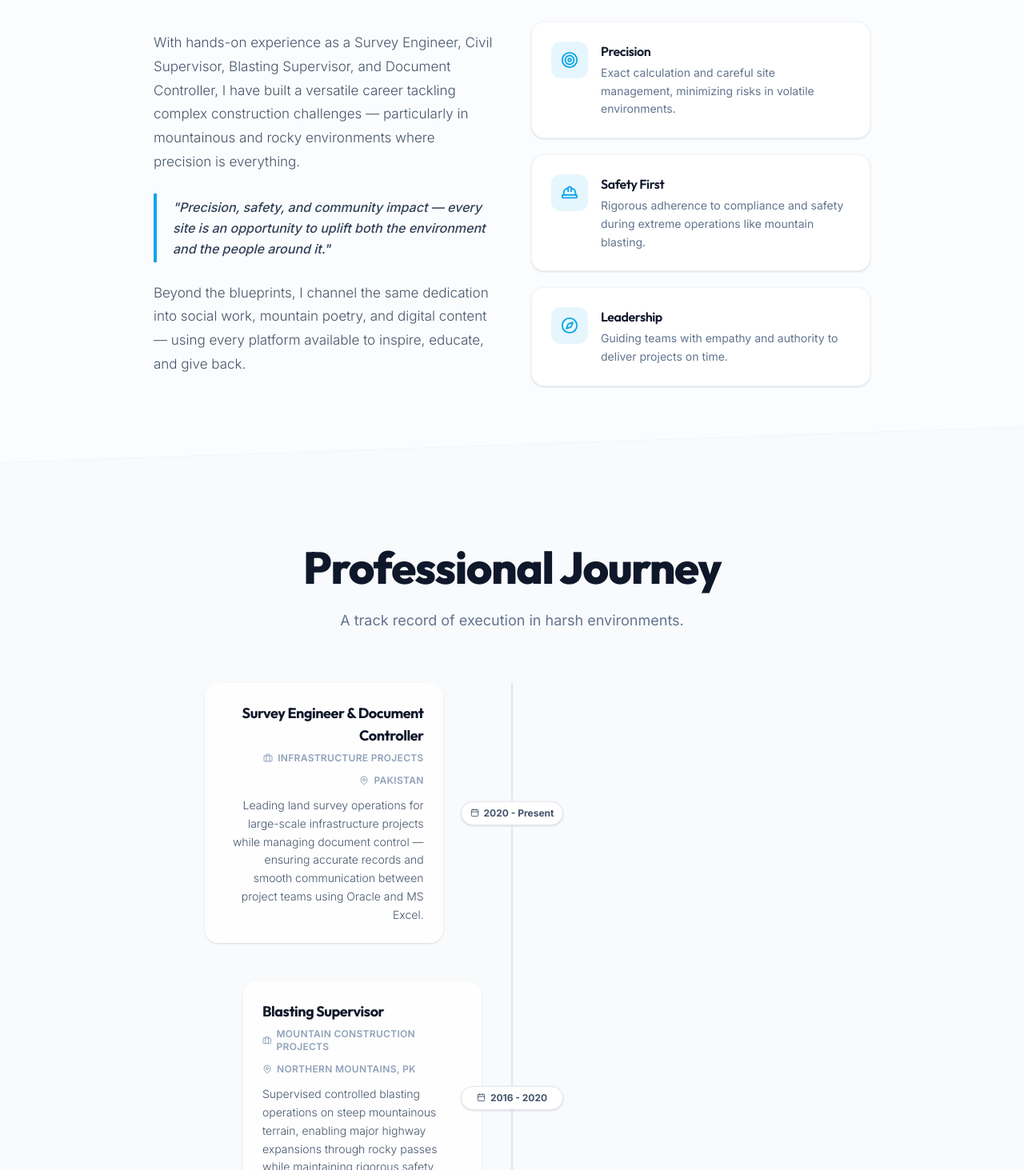
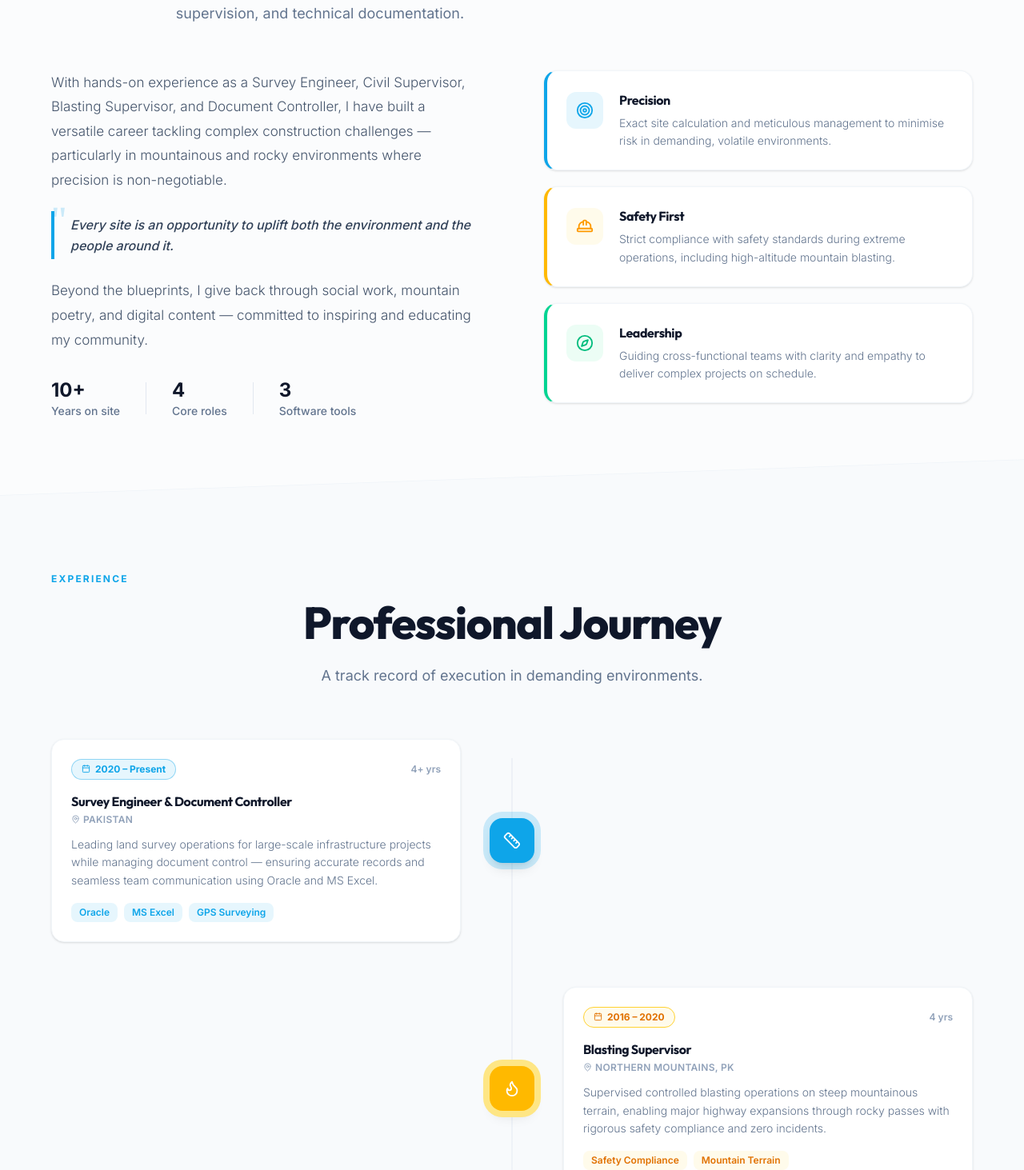
Before and after one commit to alisherabbasii/niaz_hussain_abbasi_portfolio, a React (Vite) app: page / in a window 1280 px wide. Shown: the part 1107-2570 px from the top of the page at 80% size. Built offline with nearby package versions, Linux system fonts and the light colour scheme.

Commit message:
feat: improved professional journey

```diff
--- a/src/sections/About.jsx
+++ b/src/sections/About.jsx
@@ -1,6 +1,6 @@
 import React from 'react';
 import { motion } from 'framer-motion';
-import { Target, Compass, HardHat } from 'lucide-react';
+import { Target, HardHat, Compass } from 'lucide-react';
 
 const fadeUp = {
   hidden: { opacity: 0, y: 24 },
@@ -9,8 +9,35 @@ const fadeUp = {
 
 const stagger = {
   hidden: {},
-  visible: { transition: { staggerChildren: 0.12, delayChildren: 0.05 } }
+  visible: { transition: { staggerChildren: 0.13, delayChildren: 0.05 } }
 };
+
+const highlights = [
+  {
+    icon: Target,
+    title: 'Precision',
+    description: 'Exact site calculation and meticulous management to minimise risk in demanding, volatile environments.',
+    iconColor: 'text-accent',
+    iconBg: 'bg-accent/10',
+    border: 'border-l-accent',
+  },
+  {
+    icon: HardHat,
+    title: 'Safety First',
+    description: 'Strict compliance with safety standards during extreme operations, including high-altitude mountain blasting.',
+    iconColor: 'text-amber-500',
+    iconBg: 'bg-amber-50',
+    border: 'border-l-amber-400',
+  },
+  {
+    icon: Compass,
+    title: 'Leadership',
+    description: 'Guiding cross-functional teams with clarity and empathy to deliver complex projects on schedule.',
+    iconColor: 'text-emerald-500',
+    iconBg: 'bg-emerald-50',
+    border: 'border-l-emerald-400',
+  },
+];
 
 const About = () => {
   return (
@@ -18,81 +45,86 @@ const About = () => {
       <div className="absolute inset-0 bg-white/50 -skew-y-2 z-0 transform origin-top-left border-y border-slate-100"></div>
 
       <motion.div
-        className="relative z-10 max-w-4xl mx-auto"
+        className="relative z-10"
         variants={stagger}
         initial="hidden"
         whileInView="visible"
-        viewport={{ once: true, margin: "-80px" }}
+        viewport={{ once: true, margin: '-80px' }}
       >
-        <motion.h2 variants={fadeUp} className="section-title">
+        {/* Section header */}
+        <div className="max-w-2xl mb-14">
+          <motion.p variants={fadeUp} className="text-xs font-bold uppercase tracking-[0.18em] text-accent mb-3">
+            About
+          </motion.p>
+          <motion.h2 variants={fadeUp} className="section-title !mb-4">
             The Story Behind the Hard Hat
           </motion.h2>
-        <motion.p variants={fadeUp} className="section-subtitle">
-          A multi-skilled professional with extensive experience in civil engineering, construction
-          supervision, and technical documentation.
+          <motion.p variants={fadeUp} className="section-subtitle !mb-0">
+            A multi-skilled professional in civil engineering, construction supervision, and technical documentation.
           </motion.p>
+        </div>
 
-        <motion.div variants={fadeUp} className="grid md:grid-cols-2 gap-12 items-center">
-          <div className="space-y-6 text-[1.0625rem] text-slate-600 leading-[1.75] font-light">
-            <p>
+        {/* 2-column body */}
+        <div className="grid lg:grid-cols-2 gap-14 lg:gap-20 items-start">
+
+          {/* Left — short story */}
+          <motion.div variants={fadeUp} className="space-y-6">
+            <p className="text-[1.0625rem] text-slate-600 leading-[1.8] font-light">
               With hands-on experience as a Survey Engineer, Civil Supervisor, Blasting Supervisor,
               and Document Controller, I have built a versatile career tackling complex construction
-              challenges — particularly in mountainous and rocky environments where precision is everything.
+              challenges — particularly in mountainous and rocky environments where precision is non-negotiable.
             </p>
-            <blockquote className="border-l-4 border-accent pl-5 py-1 italic font-medium text-slate-700 text-base leading-relaxed">
-              "Precision, safety, and community impact — every site is an opportunity to uplift both the
-              environment and the people around it."
+
+            <blockquote className="relative border-l-4 border-accent pl-5 py-1">
+              <span className="absolute -top-3 -left-1 text-5xl text-accent/20 font-serif leading-none select-none">"</span>
+              <p className="italic font-medium text-slate-700 text-base leading-relaxed">
+                Every site is an opportunity to uplift both the environment and the people around it.
+              </p>
             </blockquote>
-            <p>
-              Beyond the blueprints, I channel the same dedication into social work, mountain poetry, and
-              digital content — using every platform available to inspire, educate, and give back.
+
+            <p className="text-[1.0625rem] text-slate-600 leading-[1.8] font-light">
+              Beyond the blueprints, I give back through social work, mountain poetry, and digital content
+              — committed to inspiring and educating my community.
             </p>
+
+            <div className="pt-2 flex items-center gap-8 text-sm font-medium text-slate-500">
+              <div>
+                <span className="block text-2xl font-extrabold text-primary">10+</span>
+                Years on site
               </div>
-
-          <motion.div
-            className="grid gap-5"
-            variants={stagger}
-            initial="hidden"
-            whileInView="visible"
-            viewport={{ once: true, margin: "-80px" }}
-          >
-            <motion.div variants={fadeUp} className="card flex items-start gap-4">
-              <div className="p-3 bg-accent/10 text-accent rounded-xl shrink-0">
-                <Target size={22} />
+              <div className="h-10 w-px bg-slate-200"></div>
+              <div>
+                <span className="block text-2xl font-extrabold text-primary">4</span>
+                Core roles
               </div>
+              <div className="h-10 w-px bg-slate-200"></div>
               <div>
-                <h3 className="text-base font-semibold mb-1">Precision</h3>
-                <p className="text-sm text-slate-500 leading-relaxed">
-                  Exact calculation and careful site management, minimizing risks in volatile environments.
-                </p>
+                <span className="block text-2xl font-extrabold text-primary">3</span>
+                Software tools
+              </div>
             </div>
           </motion.div>
 
-            <motion.div variants={fadeUp} className="card flex items-start gap-4">
-              <div className="p-3 bg-accent/10 text-accent rounded-xl shrink-0">
-                <HardHat size={22} />
+          {/* Right — highlight cards */}
+          <motion.div className="grid gap-5" variants={stagger}>
+            {highlights.map(({ icon: Icon, title, description, iconColor, iconBg, border }) => (
+              <motion.div
+                key={title}
+                variants={fadeUp}
+                className={`card border-l-4 ${border} flex items-start gap-5 hover:shadow-md transition-shadow duration-300`}
+              >
+                <div className={`p-3 ${iconBg} ${iconColor} rounded-xl shrink-0 mt-0.5`}>
+                  <Icon size={22} />
                 </div>
                 <div>
-                <h3 className="text-base font-semibold mb-1">Safety First</h3>
-                <p className="text-sm text-slate-500 leading-relaxed">
-                  Rigorous adherence to compliance and safety during extreme operations like mountain blasting.
-                </p>
+                  <h3 className="text-base font-bold text-primary mb-1.5">{title}</h3>
+                  <p className="text-sm text-slate-500 leading-relaxed font-light">{description}</p>
                 </div>
               </motion.div>
+            ))}
+          </motion.div>
 
-            <motion.div variants={fadeUp} className="card flex items-start gap-4">
-              <div className="p-3 bg-accent/10 text-accent rounded-xl shrink-0">
-                <Compass size={22} />
         </div>
-              <div>
-                <h3 className="text-base font-semibold mb-1">Leadership</h3>
-                <p className="text-sm text-slate-500 leading-relaxed">
-                  Guiding teams with empathy and authority to deliver projects on time.
-                </p>
-              </div>
-            </motion.div>
-          </motion.div>
-        </motion.div>
       </motion.div>
     </section>
   );
--- a/src/sections/Experience.jsx
+++ b/src/sections/Experience.jsx
@@ -1,10 +1,20 @@
 import React from 'react';
 import { motion } from 'framer-motion';
-import { Briefcase, MapPin, Calendar } from 'lucide-react';
+import { MapPin, Calendar, Ruler, Flame, Building2 } from 'lucide-react';
+
+const slideLeft = {
+  hidden: { opacity: 0, x: -32 },
+  visible: { opacity: 1, x: 0, transition: { duration: 0.6, ease: [0.22, 1, 0.36, 1] } }
+};
+
+const slideRight = {
+  hidden: { opacity: 0, x: 32 },
+  visible: { opacity: 1, x: 0, transition: { duration: 0.6, ease: [0.22, 1, 0.36, 1] } }
+};
 
 const fadeUp = {
-  hidden: { opacity: 0, y: 24 },
-  visible: { opacity: 1, y: 0, transition: { duration: 0.55, ease: [0.22, 1, 0.36, 1] } }
+  hidden: { opacity: 0, y: 20 },
+  visible: { opacity: 1, y: 0, transition: { duration: 0.5, ease: [0.22, 1, 0.36, 1] } }
 };
 
 const stagger = {
@@ -14,27 +24,82 @@ const stagger = {
 
 const experiences = [
   {
-    role: "Survey Engineer & Document Controller",
-    company: "Infrastructure Projects",
-    location: "Pakistan",
-    date: "2020 - Present",
-    description: "Leading land survey operations for large-scale infrastructure projects while managing document control — ensuring accurate records and smooth communication between project teams using Oracle and MS Excel.",
+    role: 'Survey Engineer & Document Controller',
+    company: 'Infrastructure Projects',
+    location: 'Pakistan',
+    date: '2020 – Present',
+    duration: '4+ yrs',
+    description:
+      'Leading land survey operations for large-scale infrastructure projects while managing document control — ensuring accurate records and seamless team communication using Oracle and MS Excel.',
+    Icon: Ruler,
+    tags: ['Oracle', 'MS Excel', 'GPS Surveying'],
+    iconBg: 'bg-accent',
+    ringColor: 'ring-accent/20',
+    tagStyle: 'bg-accent/10 text-accent',
+    borderColor: 'border-accent/40',
   },
   {
-    role: "Blasting Supervisor",
-    company: "Mountain Construction Projects",
-    location: "Northern Mountains, PK",
-    date: "2016 - 2020",
-    description: "Supervised controlled blasting operations on steep mountainous terrain, enabling major highway expansions through rocky passes while maintaining rigorous safety compliance throughout.",
+    role: 'Blasting Supervisor',
+    company: 'Mountain Construction Projects',
+    location: 'Northern Mountains, PK',
+    date: '2016 – 2020',
+    duration: '4 yrs',
+    description:
+      'Supervised controlled blasting operations on steep mountainous terrain, enabling major highway expansions through rocky passes with rigorous safety compliance and zero incidents.',
+    Icon: Flame,
+    tags: ['Safety Compliance', 'Mountain Terrain'],
+    iconBg: 'bg-amber-400',
+    ringColor: 'ring-amber-200',
+    tagStyle: 'bg-amber-50 text-amber-600',
+    borderColor: 'border-amber-300',
   },
   {
-    role: "Civil Supervisor & Drawing Expert",
-    company: "Construction Division",
-    location: "Pakistan",
-    date: "2012 - 2016",
-    description: "Managed day-to-day site operations using Civil 3D and AutoCAD construction drawings, coordinating material logistics and teams to deliver commercial and infrastructure projects with precision.",
-  }
+    role: 'Civil Supervisor & Drawing Expert',
+    company: 'Construction Division',
+    location: 'Pakistan',
+    date: '2012 – 2016',
+    duration: '4 yrs',
+    description:
+      'Managed site operations end-to-end — from Civil 3D and AutoCAD drawing interpretation to coordinating material logistics and teams for commercial and infrastructure projects.',
+    Icon: Building2,
+    tags: ['Civil 3D', 'AutoCAD', 'Site Management'],
+    iconBg: 'bg-emerald-500',
+    ringColor: 'ring-emerald-200',
+    tagStyle: 'bg-emerald-50 text-emerald-600',
+    borderColor: 'border-emerald-300',
+  },
 ];
+
+const ExperienceCard = ({ exp }) => (
+  <div
+    className={`card border border-slate-100 hover:border-transparent hover:shadow-xl hover:-translate-y-1.5 transition-all duration-300 group-hover:bg-white`}
+  >
+    {/* Date badge */}
+    <div className="flex items-center justify-between flex-wrap gap-2 mb-4">
+      <span className={`inline-flex items-center gap-1.5 text-xs font-bold px-3 py-1 rounded-full border ${exp.borderColor} ${exp.tagStyle}`}>
+        <Calendar size={11} />
+        {exp.date}
+      </span>
+      <span className="text-xs text-slate-400 font-semibold">{exp.duration}</span>
+    </div>
+
+    <h3 className="text-base font-bold text-primary mb-1 leading-snug">{exp.role}</h3>
+
+    <div className="flex flex-wrap items-center gap-3 text-xs font-semibold text-slate-400 mb-3 uppercase tracking-wide">
+      <span className="flex items-center gap-1"><MapPin size={11} /> {exp.location}</span>
+    </div>
+
+    <p className="text-sm text-slate-500 leading-relaxed font-light mb-4">{exp.description}</p>
+
+    <div className="flex flex-wrap gap-2">
+      {exp.tags.map((tag) => (
+        <span key={tag} className={`text-xs font-semibold px-2.5 py-1 rounded-lg ${exp.tagStyle}`}>
+          {tag}
+        </span>
+      ))}
+    </div>
+  </div>
+);
 
 const Experience = () => {
   return (
@@ -43,53 +108,80 @@ const Experience = () => {
         variants={stagger}
         initial="hidden"
         whileInView="visible"
-        viewport={{ once: true, margin: "-80px" }}
+        viewport={{ once: true, margin: '-80px' }}
       >
-        <motion.h2 variants={fadeUp} className="section-title">Professional Journey</motion.h2>
+        <motion.p variants={fadeUp} className="text-xs font-bold uppercase tracking-[0.18em] text-accent mb-3">
+          Experience
+        </motion.p>
+        <motion.h2 variants={fadeUp} className="section-title">
+          Professional Journey
+        </motion.h2>
         <motion.p variants={fadeUp} className="section-subtitle">
-          A track record of execution in harsh environments.
+          A track record of execution in demanding environments.
         </motion.p>
 
-        <div className="max-w-3xl mx-auto mt-12">
-          <div className="relative border-l-2 border-slate-200 pl-8 ml-4 md:ml-0 md:pl-0 md:border-none space-y-12">
+        {/* Timeline */}
+        <div className="relative mt-16">
 
-            {/* Vertical line for desktop */}
-            <div className="hidden md:block absolute left-1/2 top-0 bottom-0 w-0.5 bg-slate-200 -translate-x-1/2"></div>
+          {/* Desktop center line */}
+          <div className="hidden md:block absolute left-1/2 top-6 bottom-6 w-px bg-gradient-to-b from-slate-200 via-slate-200 to-transparent -translate-x-1/2 pointer-events-none" />
 
-            {experiences.map((exp, index) => (
+          {/* Mobile left border */}
+          <div className="md:hidden absolute left-5 top-0 bottom-0 w-px bg-slate-200 pointer-events-none" />
+
+          <div className="space-y-10 md:space-y-14">
+            {experiences.map((exp, index) => {
+              const isLeft = index % 2 === 0;
+              const { Icon } = exp;
+
+              return (
                 <motion.div
                   key={index}
-                variants={fadeUp}
-                className="relative flex flex-col md:flex-row justify-between items-center w-full group"
+                  initial="hidden"
+                  whileInView="visible"
+                  viewport={{ once: true, margin: '-60px' }}
+                  variants={isLeft ? slideLeft : slideRight}
+                  className="relative md:grid md:grid-cols-2 md:items-center group"
                 >
-                {/* Timeline dot */}
-                <div className="absolute -left-[41px] md:left-1/2 w-5 h-5 rounded-full bg-white border-4 border-accent md:-translate-x-1/2 z-10 group-hover:scale-125 transition-transform duration-300 shadow-sm"></div>
+                  {/* Desktop icon dot — centered on the line */}
+                  <motion.div
+                    whileHover={{ scale: 1.12, rotate: 4 }}
+                    className={`hidden md:flex absolute left-1/2 top-1/2 -translate-x-1/2 -translate-y-1/2 z-20 w-14 h-14 rounded-2xl ${exp.iconBg} items-center justify-center shadow-lg ring-8 ${exp.ringColor} transition-transform duration-200 cursor-default`}
+                  >
+                    <Icon size={22} className="text-white" />
+                  </motion.div>
 
-                {/* Card (alternates sides on desktop) */}
-                <div className={`w-full md:w-[45%] ${index % 2 === 0 ? 'md:pr-12 md:text-right' : 'md:pl-12 md:order-2 text-left'}`}>
-                  <div className="card border-none bg-white/80 hover:bg-white">
-                    <h3 className="text-lg font-bold text-primary mb-1.5">{exp.role}</h3>
-                    <div className={`flex flex-wrap items-center gap-3 text-xs font-semibold text-slate-400 mb-3 uppercase tracking-wide ${index % 2 === 0 ? 'md:justify-end' : 'justify-start'}`}>
-                      <span className="flex items-center gap-1.5"><Briefcase size={12} /> {exp.company}</span>
-                      <span className="flex items-center gap-1.5"><MapPin size={12} /> {exp.location}</span>
+                  {/* Card on LEFT (even index) */}
+                  {isLeft && (
+                    <>
+                      <div className="hidden md:block md:pr-16 group">
+                        <ExperienceCard exp={exp} />
                       </div>
-                    <p className="text-slate-600 leading-relaxed text-sm font-light">{exp.description}</p>
+                      <div className="hidden md:block" />
+                    </>
+                  )}
+
+                  {/* Card on RIGHT (odd index) */}
+                  {!isLeft && (
+                    <>
+                      <div className="hidden md:block" />
+                      <div className="hidden md:block md:pl-16 group">
+                        <ExperienceCard exp={exp} />
                       </div>
+                    </>
+                  )}
+
+                  {/* Mobile layout — always left-to-right with icon on border */}
+                  <div className="md:hidden pl-14 group">
+                    {/* Mobile icon on left border */}
+                    <div className={`absolute left-0 top-5 w-10 h-10 rounded-xl ${exp.iconBg} flex items-center justify-center shadow-md z-10`}>
+                      <Icon size={17} className="text-white" />
                     </div>
-
-                {/* Center date chip (desktop) */}
-                <div className="hidden md:flex absolute left-1/2 -translate-x-1/2 items-center justify-center w-32 py-1.5 bg-white border border-slate-200 rounded-full shadow-sm z-10">
-                  <span className="text-xs font-bold text-slate-600 flex items-center gap-1.5">
-                    <Calendar size={11} /> {exp.date}
-                  </span>
-                </div>
-
-                {/* Mobile date */}
-                <div className="md:hidden mt-3 w-full flex items-center text-xs font-semibold text-slate-400 gap-1.5">
-                  <Calendar size={13} /> {exp.date}
+                    <ExperienceCard exp={exp} />
                   </div>
                 </motion.div>
-            ))}
+              );
+            })}
           </div>
         </div>
       </motion.div>
```
Lines whose indentation alone changed are shown as unchanged.
